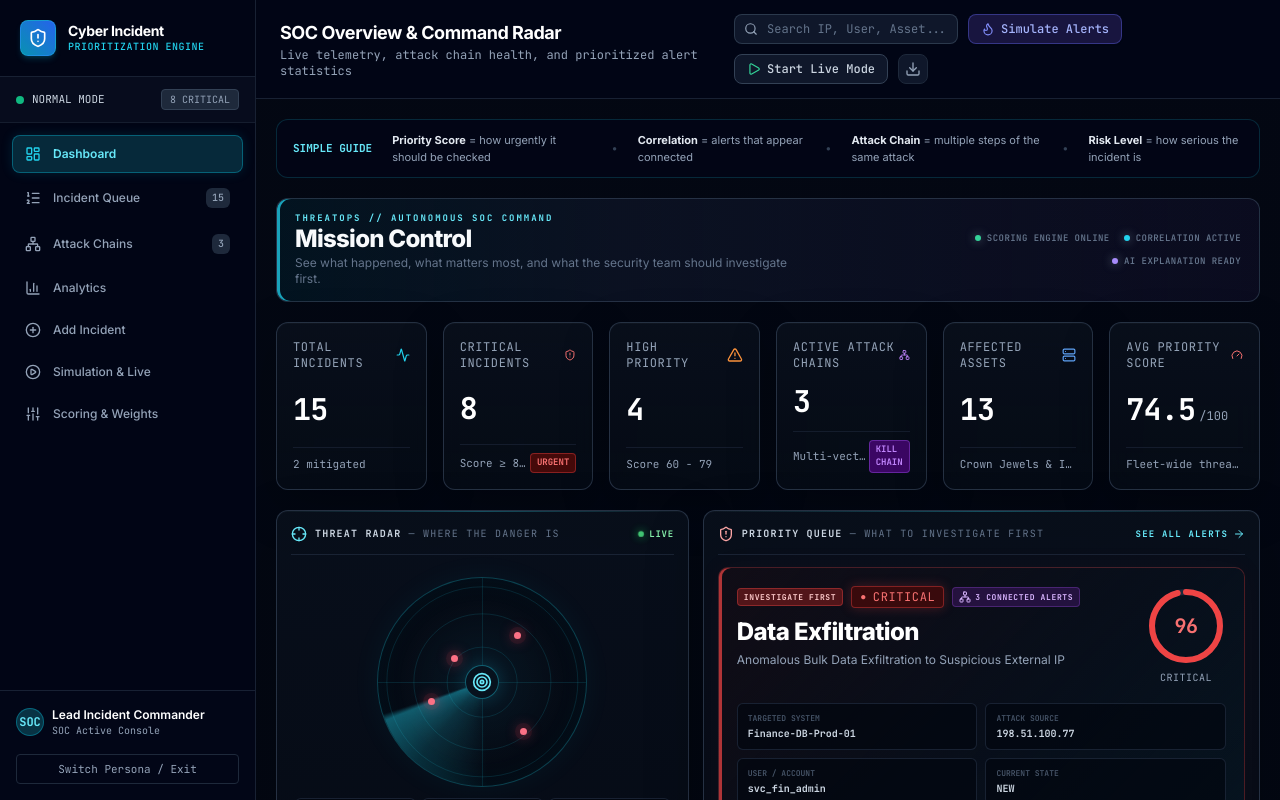
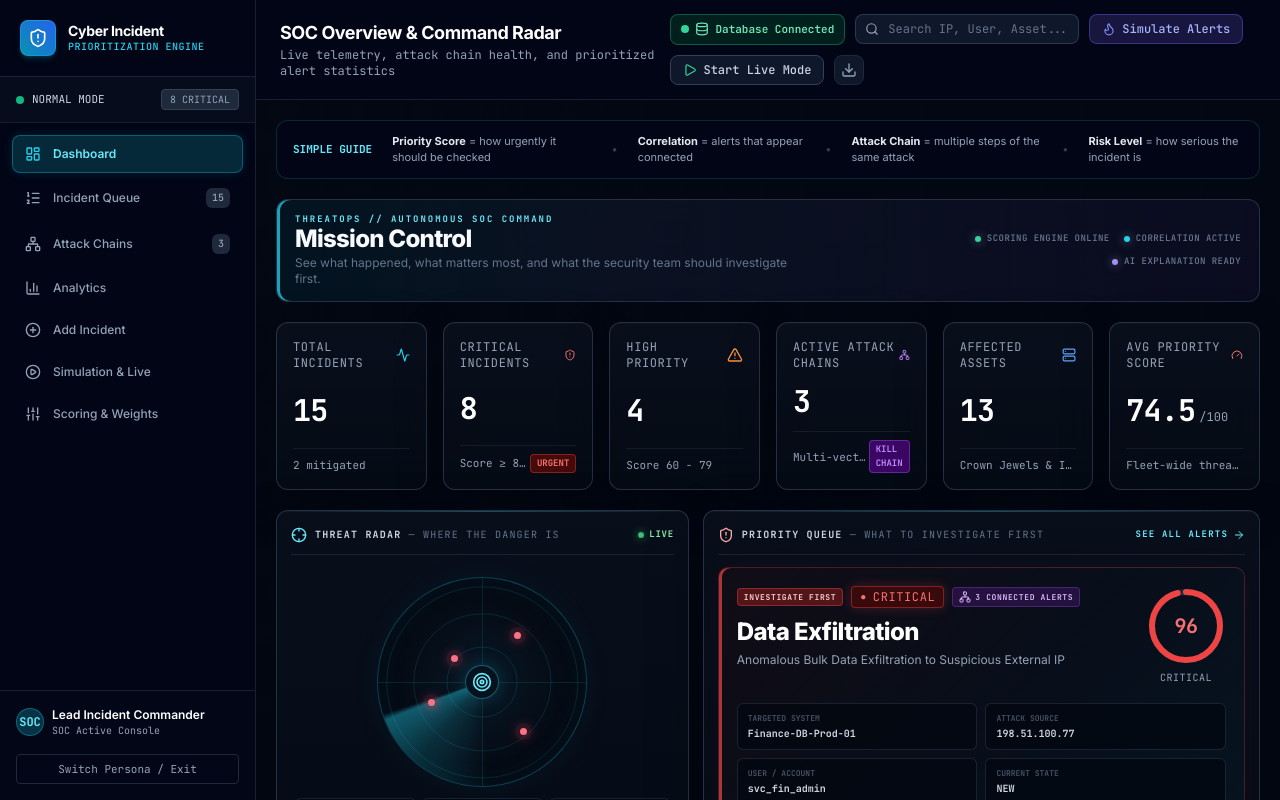
Before and after one commit to pranesh-2601/Cyber-Incident-Prioritization-Engine, a React (Vite) app: page / in a window 1280 px wide. Both pictures are taken after a click on the button "Launch SOC Console". Shown: the top 800 px of the page. Built offline with nearby package versions, Linux system fonts and the light colour scheme; no server answers; the database is empty.

Commit message:
show live Supabase sync status in header

```diff
--- a/src/components/layout/Header.tsx
+++ b/src/components/layout/Header.tsx
@@ -1,21 +1,22 @@
-import React from 'react';
+import React, { useEffect, useState } from 'react';
 import {
   Play,
   Pause,
-  RefreshCw,
   Download,
-  Bell,
-  SlidersHorizontal,
   Flame,
-  Search
+  Search,
+  Database,
 } from 'lucide-react';
 import { useIncidents } from '../../context/IncidentContext';
+import { loadIncidentsFromSupabase } from '../../services/supabaseIncidents';
 import { ActiveTab } from './Sidebar';
 
 interface HeaderProps {
   activeTab: ActiveTab;
   setActiveTab: (tab: ActiveTab) => void;
 }
+
+type DatabaseStatus = 'syncing' | 'connected' | 'offline';
 
 export const Header: React.FC<HeaderProps> = ({ activeTab, setActiveTab }) => {
   const {
@@ -25,8 +26,30 @@ export const Header: React.FC<HeaderProps> = ({ activeTab, setActiveTab }) => {
     exportDataJSON,
     filters,
     setFilters,
-    metrics
   } = useIncidents();
+  const [databaseStatus, setDatabaseStatus] = useState<DatabaseStatus>('syncing');
+
+  useEffect(() => {
+    let cancelled = false;
+
+    const checkDatabase = async () => {
+      if (!cancelled) setDatabaseStatus('syncing');
+      try {
+        await loadIncidentsFromSupabase();
+        if (!cancelled) setDatabaseStatus('connected');
+      } catch {
+        if (!cancelled) setDatabaseStatus('offline');
+      }
+    };
+
+    void checkDatabase();
+    const interval = window.setInterval(() => void checkDatabase(), 10000);
+
+    return () => {
+      cancelled = true;
+      window.clearInterval(interval);
+    };
+  }, []);
 
   const titles: Record<ActiveTab, { title: string; subtitle: string }> = {
     dashboard: { title: 'SOC Overview & Command Radar', subtitle: 'Live telemetry, attack chain health, and prioritized alert statistics' },
@@ -39,10 +62,14 @@ export const Header: React.FC<HeaderProps> = ({ activeTab, setActiveTab }) => {
   };
 
   const current = titles[activeTab];
+  const databaseLabel = databaseStatus === 'connected'
+    ? 'Database Connected'
+    : databaseStatus === 'syncing'
+      ? 'Syncing Database'
+      : 'Database Offline';
 
   return (
     <header className="sticky top-0 z-10 bg-slate-950/80 backdrop-blur-md border-b border-slate-800/80 px-6 py-3.5 flex flex-col md:flex-row md:items-center justify-between gap-4">
-      {/* Title */}
       <div>
         <h1 className="text-lg font-bold text-white tracking-tight flex items-center gap-2">
           {current.title}
@@ -50,9 +77,32 @@ export const Header: React.FC<HeaderProps> = ({ activeTab, setActiveTab }) => {
         <p className="text-xs text-slate-400 font-mono">{current.subtitle}</p>
       </div>
 
-      {/* Global Controls & Actions */}
       <div className="flex items-center flex-wrap gap-2.5">
-        {/* Quick Search */}
+        <div
+          className={`flex items-center gap-1.5 px-2.5 py-1.5 rounded-lg border text-[11px] font-mono font-semibold ${
+            databaseStatus === 'connected'
+              ? 'bg-emerald-950/70 text-emerald-300 border-emerald-500/40'
+              : databaseStatus === 'syncing'
+                ? 'bg-amber-950/70 text-amber-300 border-amber-500/40'
+                : 'bg-red-950/70 text-red-300 border-red-500/40'
+          }`}
+          title={databaseStatus === 'connected'
+            ? 'Supabase is online. Incident changes are shared across browsers.'
+            : databaseStatus === 'syncing'
+              ? 'Checking the shared Supabase incident database.'
+              : 'Supabase is temporarily unreachable. Local browser data remains available.'}
+        >
+          <span className={`w-2 h-2 rounded-full ${
+            databaseStatus === 'connected'
+              ? 'bg-emerald-400'
+              : databaseStatus === 'syncing'
+                ? 'bg-amber-400 animate-pulse'
+                : 'bg-red-400'
+          }`} />
+          <Database className="w-3.5 h-3.5" />
+          <span>{databaseLabel}</span>
+        </div>
+
         <div className="relative">
           <Search className="w-3.5 h-3.5 text-slate-400 absolute left-2.5 top-1/2 -translate-y-1/2" />
           <input
@@ -67,7 +117,6 @@ export const Header: React.FC<HeaderProps> = ({ activeTab, setActiveTab }) => {
           />
         </div>
 
-        {/* Batch Alert Simulation Button */}
         <button
           onClick={simulateBatchAlerts}
           className="flex items-center gap-1.5 px-3 py-1.5 rounded-lg bg-indigo-950/80 hover:bg-indigo-900 text-indigo-300 text-xs font-mono font-medium border border-indigo-500/40 transition-all shadow-sm"
@@ -77,7 +126,6 @@ export const Header: React.FC<HeaderProps> = ({ activeTab, setActiveTab }) => {
           <span>Simulate Alerts</span>
         </button>
 
-        {/* Live Mode Toggle */}
         <button
           onClick={() => setIsLiveMode(!isLiveMode)}
           className={`flex items-center gap-1.5 px-3 py-1.5 rounded-lg text-xs font-mono font-medium border transition-all ${
@@ -99,7 +147,6 @@ export const Header: React.FC<HeaderProps> = ({ activeTab, setActiveTab }) => {
           )}
         </button>
 
-        {/* Export JSON */}
         <button
           onClick={exportDataJSON}
           className="p-1.5 rounded-lg bg-slate-900 hover:bg-slate-800 text-slate-400 hover:text-slate-200 border border-slate-800 transition-colors"
```
